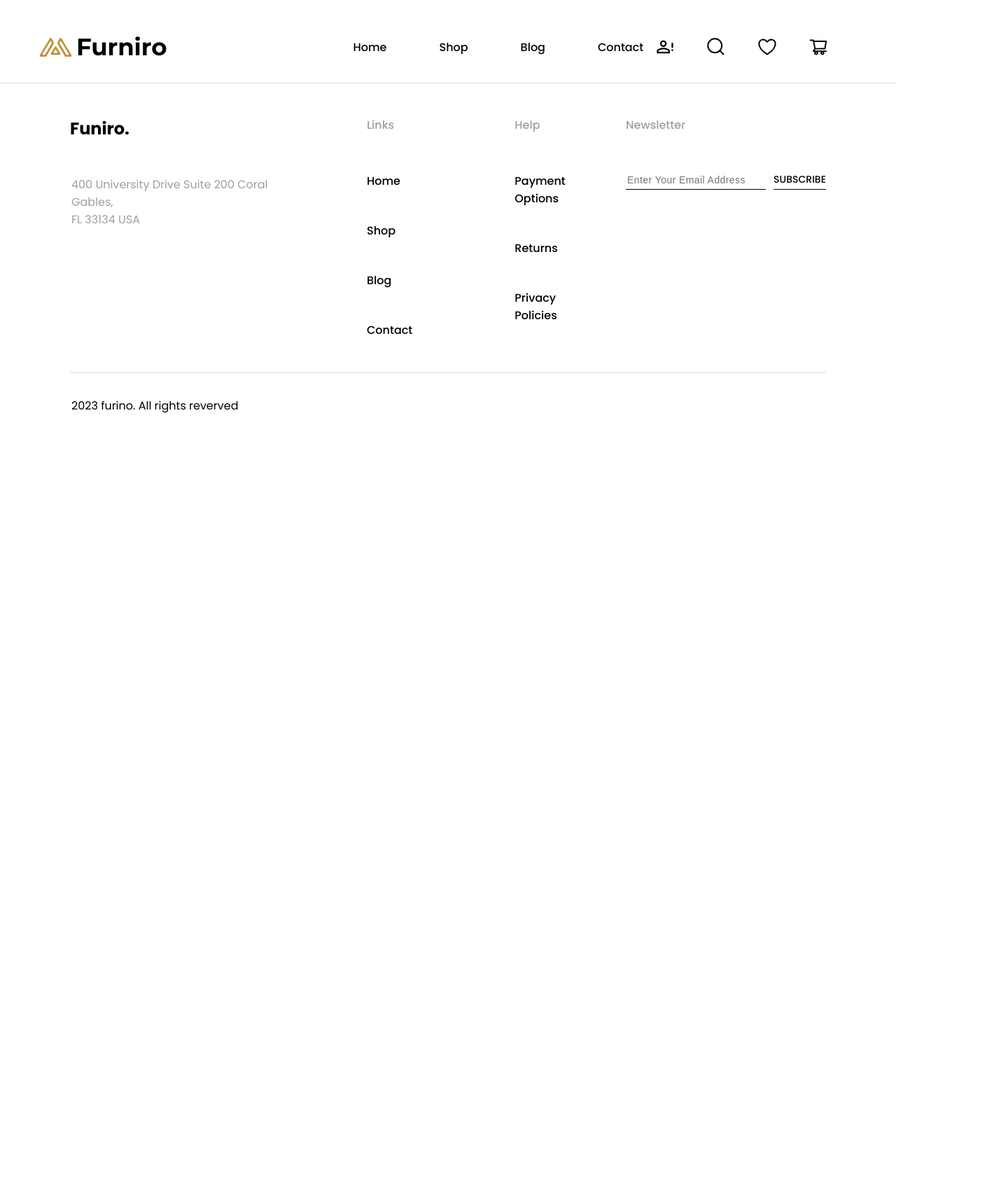
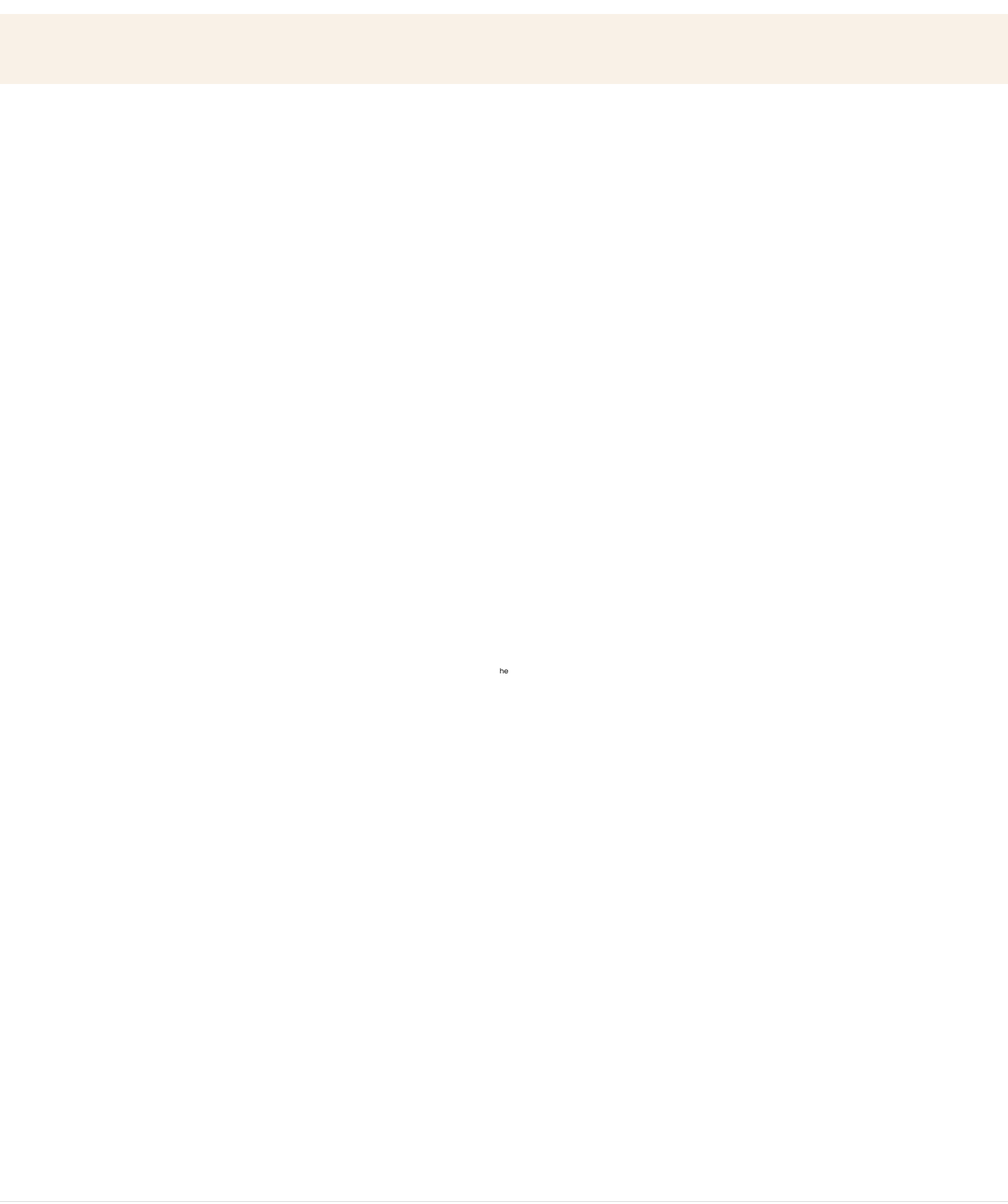
Before and after one commit to SubwaySerfer/e-commerce, a Vue app: page /card-info in a window 1280 px wide. Shown: the part 80-1800 px from the top of the page at 70% size, 1440 px wide, since content can reach past the window. Before the commit the page ends 800 px from the top, so only its background shows below. Built offline with nearby package versions, Linux system fonts and the light colour scheme.

Commit message:
feat: cardInfo page

```diff
--- /dev/null
+++ b/src/components/cardInfo/CardDescription.vue
@@ -0,0 +1,9 @@
+<template>
+  <section class="description-section"></section>
+</template>
+
+<style scoped>
+.card-section {
+  height: 74.4rem;
+}
+</style>
--- /dev/null
+++ b/src/components/cardInfo/CardSection.vue
@@ -0,0 +1,9 @@
+<template>
+  <section class="card-section"></section>
+</template>
+
+<style scoped>
+.card-section {
+  height: 83.1rem;
+}
+</style>
--- /dev/null
+++ b/src/components/cardInfo/RelatedProducts.vue
@@ -0,0 +1,9 @@
+<template>
+  <section class="related-section">he</section>
+</template>
+
+<style scoped>
+.related-section {
+  height: 76.5rem;
+}
+</style>
--- /dev/null
+++ b/src/components/layout/PageNavigation.vue
@@ -0,0 +1,15 @@
+<template>
+  <section class="navigation">
+    <h5>{{}}</h5>
+    <h5>{{}}</h5>
+    <h5>{{}}</h5>
+  </section>
+</template>
+
+<style scoped>
+.navigation {
+  width: 144rem;
+  height: 10rem;
+  background: #f9f1e7;
+}
+</style>
--- /dev/null
+++ b/src/pages/cardInfo/CardInfoPage.vue
@@ -0,0 +1,24 @@
+<template>
+  <div>
+    <page-navigation></page-navigation>
+    <card-section></card-section>
+    <card-description></card-description>
+    <related-products></related-products>
+  </div>
+</template>
+
+<script>
+import PageNavigation from "../../components/layout/PageNavigation.vue";
+import CardSection from "../../components/cardInfo/CardSection.vue";
+import CardDescription from "../../components/cardInfo/CardDescription.vue";
+import RelatedProducts from "../../components/cardInfo/RelatedProducts.vue";
+
+export default {
+  components: {
+    PageNavigation,
+    CardSection,
+    CardDescription,
+    RelatedProducts,
+  },
+};
+</script>
--- a/src/router/index.js
+++ b/src/router/index.js
@@ -4,6 +4,7 @@ import HomePage from '../pages/home/HomePage.vue'
 import ShopPage from '../pages/shop/ShopPage.vue'
 import ContactPage from '../pages/contact/ContactPage.vue'
 import BlogPage from '../pages/blog/BlogPage.vue'
+import CardInfoPage from '../pages/cardInfo/cardInfoPage.vue'
 
 const router = createRouter({
   history: createWebHistory(),
@@ -11,12 +12,20 @@ const router = createRouter({
     path: '/',
     redirect: '/home'
   },
-{ path: '/home',
+{
+  path: '/home',
   name: 'home',
   component: HomePage },
-{ path:'/shop',
+{
+  path:'/shop',
   name:'shop',
-  component: ShopPage },
+  component: ShopPage},
+  {
+    path: '/card-info',
+    name: 'cardInfo',
+    component: CardInfoPage
+
+},
 { path:'/contact',
   name: 'contact',
   component: ContactPage
@@ -24,7 +33,8 @@ const router = createRouter({
 { path: '/blog',
   name:'blog',
   component: BlogPage
-}]
+},
+]
 })
 
 export default router;
```
Also changed, not shown: tasks.txt, 1 other file (tests, documents, lock files or other folders).
